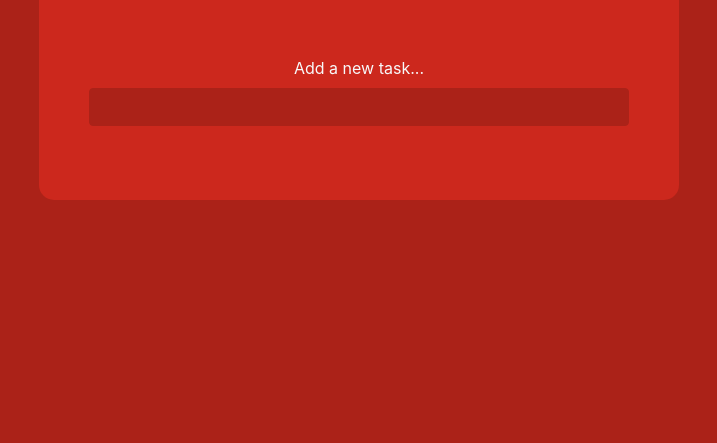
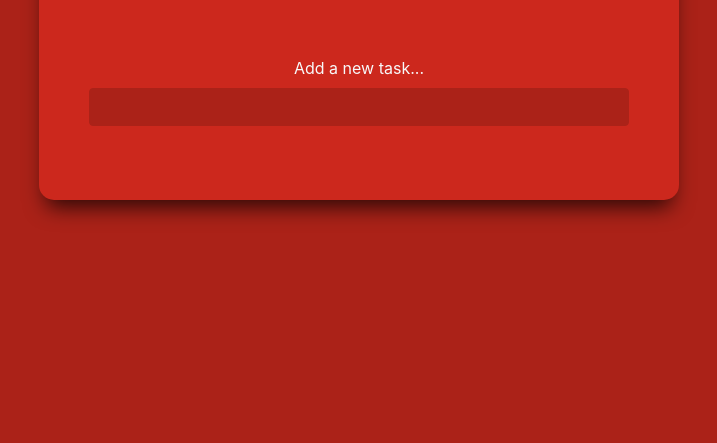
Before and after one commit to Tony-Kaizen/todo_list, a plain HTML site: page index.html in a window 1280 px wide. Shown: the part 357-800 px from the top of the page, without its empty margins (281-998 px from the left). Drawn offline with nearby package versions, Linux system fonts and the light colour scheme.

Commit message:
added box shaddow

```diff
--- a/index.html
+++ b/index.html
@@ -26,6 +26,9 @@
       background: #cc281d;
       padding: 50px;
       border-radius: 15px;
+      -webkit-box-shadow: 0px 14px 21px -7px rgba(0, 0, 0, 0.75);
+      -moz-box-shadow: 0px 14px 21px -7px rgba(0, 0, 0, 0.75);
+      box-shadow: 0px 14px 21px -7px rgba(0, 0, 0, 0.75);
     }
 
     .list-group-item,
```
